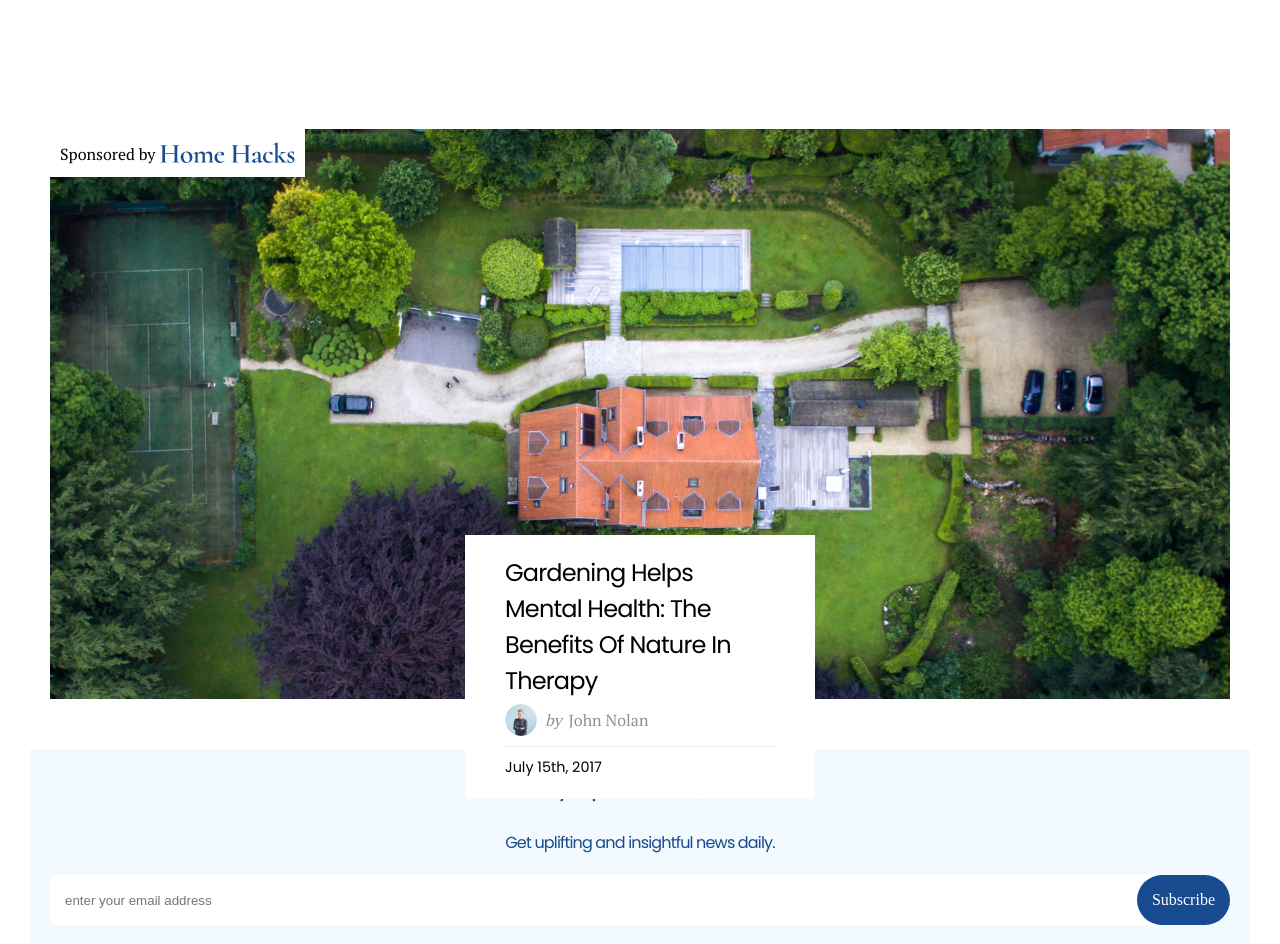
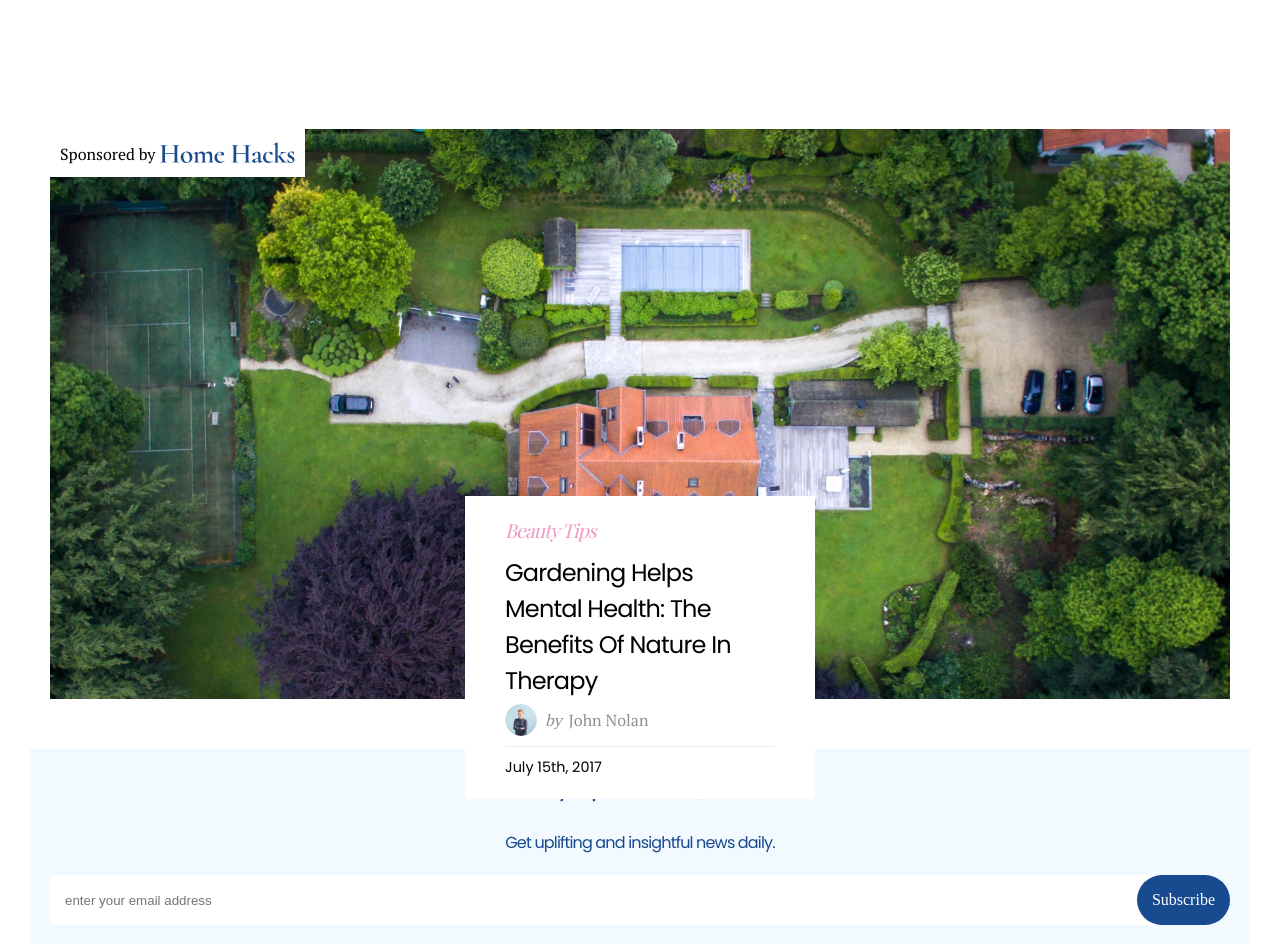
Before and after one commit to lmosele/templates1, a PHP site: page /relieved-index.php in a window 1280 px wide. Shown: the part 4532-5476 px from the top of the page. Run offline with PHP 8.4, Linux system fonts and the light colour scheme; style sheets or scripts are compiled from the project's sources; some libraries are stand-ins or nearby versions.

Commit message:
Tweaking columns

```diff
--- a/index.php
+++ b/index.php
@@ -9,7 +9,7 @@
   <!-- Splash Header -->
 	<header class="splash sbly-homepage row around-xs">
 		<article class="splash-container row">
-			<div class="splash-details col-xs-5 first-lg">
+			<div class="splash-details col-xs-12 col-md-5 first-md">
 				<div class="post-crumb-category">
 					<a href="#" class="post-crumb-link">
 						<img src="./dist/img/logo-homehacks.svg">
@@ -28,7 +28,7 @@
 					</span>
 				</div>
 			</div>
-			<div class="splash-image-container col-xs-7 first-xs">
+			<div class="splash-image-container col-xs-12 col-md-7 first-xs">
 				<a href="#" class="splash-image" alt="{post title}">
 					<img src="./dist/img/photos/splash1.jpg">
 				</a>
--- a/relieved-index.php
+++ b/relieved-index.php
@@ -9,7 +9,7 @@
   <!-- Splash Header -->
 	<header class="splash relieved-homepage row around-xs">
 		<article class="splash-container row">
-			<div class="splash-details col-xs-5 first-lg">
+			<div class="splash-details col-xs-12 col-md-5 first-md">
 				<div class="post-crumb-category with-text">
 					<a href="#" class="post-crumb-link">
 						Healthy Choices
@@ -28,7 +28,7 @@
 					</span>
 				</div>
 			</div>
-			<div class="splash-image-container col-xs-7 first-xs">
+			<div class="splash-image-container col-xs-12 col-md-7 first-xs">
 				<a href="#" class="splash-image" alt="{post title}">
 					<img src="./dist/img/photos/splash1.jpg">
 				</a>
@@ -38,7 +38,7 @@
 
 	<!-- Recent Posts -->
 	<section class="section row">
-		<h2 class="section-title text-orange col-xs-12">Section Title</h2>
+		<h2 class="section-title text-orange col-xs-12">Recent Stories</h2>
 		<div class="col-xs-6 col-sm-3">
 			<article class="post-medium">
 				<div class="post-image-container">
@@ -147,14 +147,12 @@
 				</div>
 			</article>
 		</div>
-
-
 	</section>
 
 
 	<!-- sponsored post section -->
 	<section class="section row">
-		<div class="col-sm-8 col-xs-12">
+		<div class="col-md-8 col-xs-12">
 
 			<article class="post-large">
 				<div class="post-image-container">
@@ -166,6 +164,9 @@
 					</a>
 				</div>
 				<div class="post-details">
+					<div class="post-crumb-category with-text">
+						<a href="#" class="post-crumb-link">Beauty Tips</a>
+					</div>
 					<a href="#" class="post-title">
 						<h3>Gardening Helps Mental Health: The Benefits Of Nature In Therapy</h3>
 					</a>
@@ -183,7 +184,8 @@
 			</article>
 
 		</div>
-		<aside class="col-sm-4 col-xs-12">
+		<aside class="col-md-4 col-xs-12 row">
+			<div class="col-md-12 col-sm-6 col-xs-12">
 				<div class="subscribe-block">
 					<h4 class="subscribe-block-title">Stay Updated w/SBLY</h4>
 					<h5 class="subscribe-block-subtitle">Get uplifting and insightful news daily.</h5>
@@ -192,7 +194,8 @@
 						<button class="input-group-submit">Subscribe</button>
 					</div>
 				</div>
-
+			</div>
+			<div class="col-md-12 col-sm-6 col-xs-12">
 				<ul class="recommended-posts">
 					<li class="post-listing">
 						<div class="row">
@@ -209,16 +212,16 @@
 							</div>
 						</div>
 					</li>
-
 				</ul>
+			</div>
 		</aside>
 	</section>
 
 
 	<!-- large post section -->
 	<section class="section row">
-		<div class="col-xs-6">
-			<article class="post-large">
+		<div class="col-md-6 col-xs-12">
+			<article class="post-large split-column">
 				<div class="post-image-container">
 					<span class="post-image-slug top">
 						Sponsored by <img src="./dist/img/logo-homehacks.svg">
@@ -244,8 +247,8 @@
 				</div>
 			</article>
 		</div>
-		<div class="col-xs-6">
-			<article class="post-large">
+		<div class="col-md-6 col-xs-12">
+			<article class="post-large split-column">
 				<div class="post-image-container">
 					<span class="post-image-slug top">
 						Sponsored by <img src="./dist/img/logo-homehacks.svg">
--- a/src/styles/_shared.scss
+++ b/src/styles/_shared.scss
@@ -18,11 +18,17 @@
   &.fullwidth {
     padding: 0;
   }
+  @include tablet {
+    padding-top: 2rem;
+    padding-bottom: 2rem;
+  }
 }
 
 // Post Styling
 [class*="post-title"] {
-  &:hover {
+  &:hover,
+  &:active,
+  &:focus {
     color: $orange;
     cursor: pointer;
   }
@@ -50,6 +56,7 @@
       @include accent-style($pink);
       font-size: $fontlarge;
       &:hover {
+        cursor: pointer;
         font-style: initial;
       }
     }
@@ -241,6 +248,39 @@
     padding-left: 40px;
     padding-right: 40px;
   }
+  .post-crumb-category {
+    padding-bottom: 10px;
+    .post-crumb-link.width-text {
+      font-size: $fontbase;
+    }
+  }
+  @include tablet {
+    .post-details {
+      bottom: initial;
+      right: 0;
+    }
+  }
+  @include mobile {
+    padding-left: 0;
+    padding-right: 0;
+    flex-flow: wrap;
+    .post-details {
+      max-width: 100%;
+      position: relative;
+    }
+  }
+  // if large posts share a row, wrap them early
+  &.split-column {
+    @include tablet {
+      padding-left: 0;
+      padding-right: 0;
+      flex-flow: wrap;
+      .post-details {
+        max-width: 100%;
+        position: relative;
+      }
+    }
+  }
 }
 
 .splash {
@@ -275,6 +315,11 @@
   }
   &.relieved-homepage {
     background-color: $tanBG;
+  }
+  @include mobile {
+    .post-description {
+      display: none;
+    }
   }
 }
 
```
Lines whose indentation alone changed are shown as unchanged.
